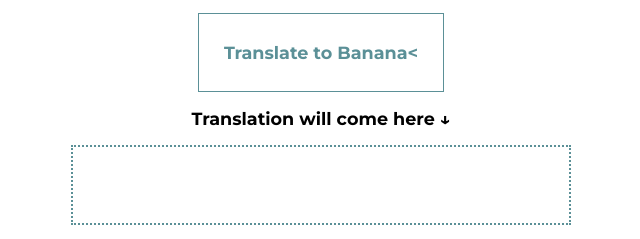
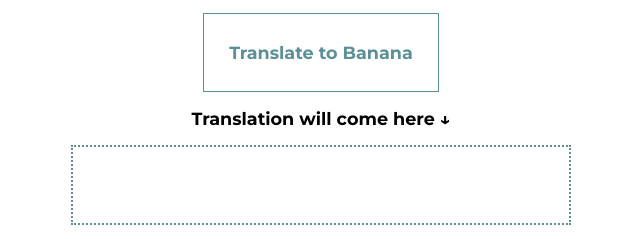
Before and after one commit to saisudhir14/minions-translator-app, a plain HTML site: page index.html in a window 1280 px wide. Shown: the part 269-508 px from the top of the page, 319-959 px from the left. Drawn offline with Linux system fonts and the light colour scheme.

Commit message:
Update index.html

```diff
--- a/index.html
+++ b/index.html
@@ -18,7 +18,7 @@
         </header>
         <main class="main">
             <textarea class="textarea" placeholder="Please type the text here to know the Minions language!"></textarea>
-            <button class="btn"><p> Translate to Banana<</button>
+            <button class="btn"><p> Translate to Banana</button>
             <div class="translation-heading">Translation will come here &darr;</div>
             <div class="translated"></div>
         </main>
```
